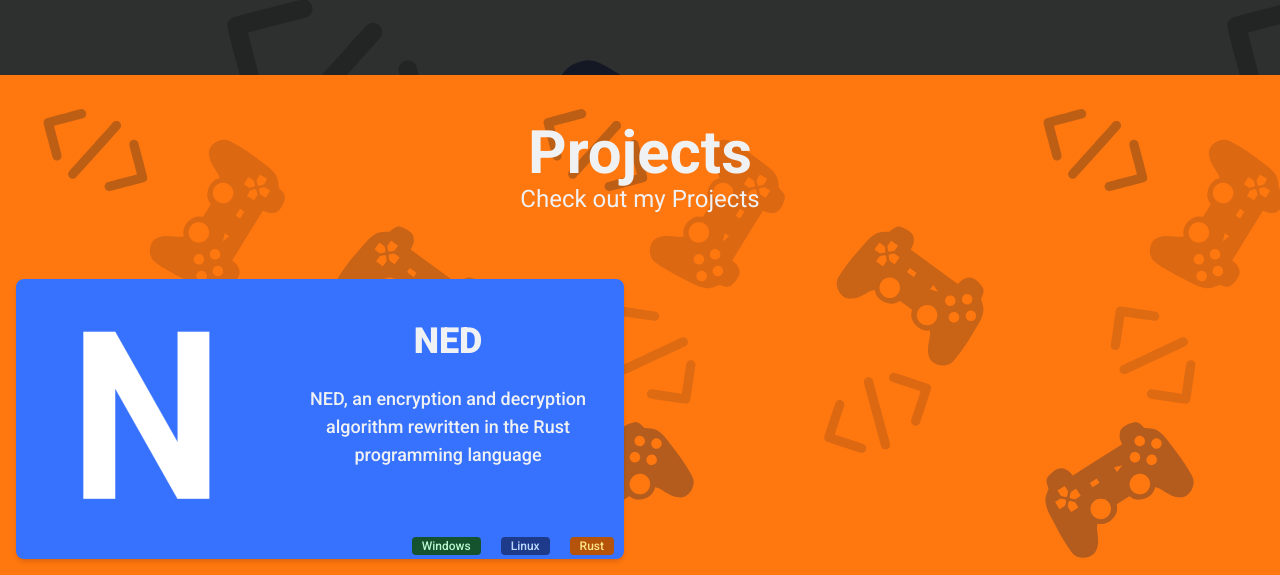
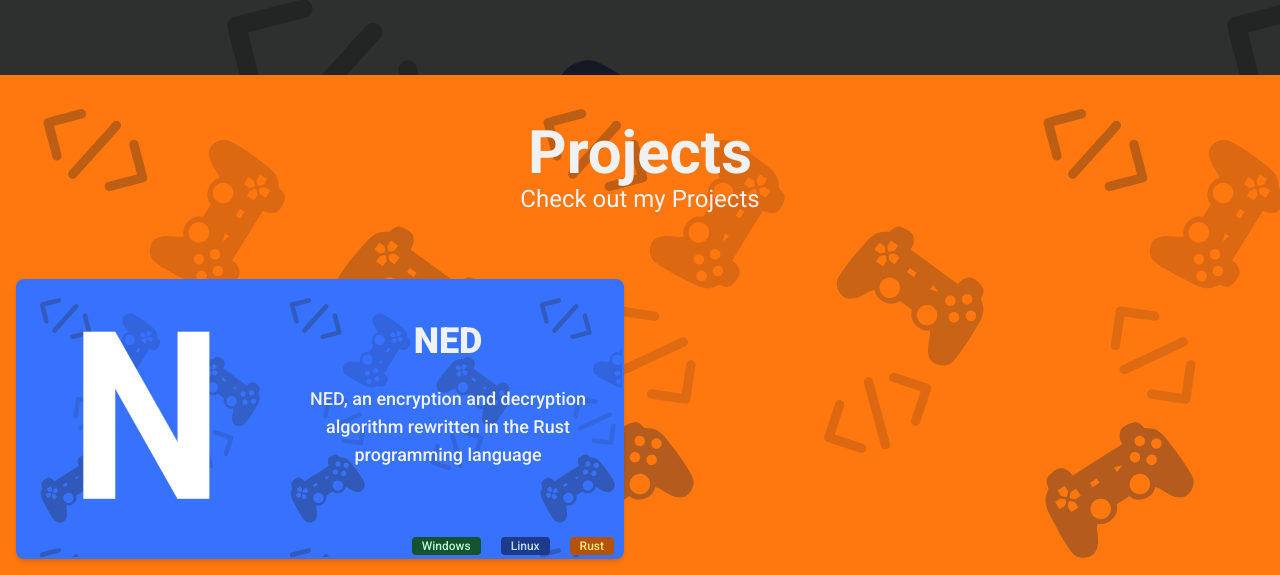
Before and after one commit to TheCaptainMoo/thecaptainmoo.github.io, a website: page docs/index.html in a window 1280 px wide. Shown: the part 2069-2644 px from the top of the page. Drawn offline with Linux system fonts and the light colour scheme.

Commit message:
fixed output and made cards look nicer

```diff
--- a/package.json
+++ b/package.json
@@ -4,8 +4,8 @@
   "description": "",
   "main": "tailwind.config.js",
   "scripts": {
-    "build-css": "tailwindcss build -i ./src/styles.css -o ./public/styles.css",
-    "watch": "tailwindcss -i ./src/styles.css -o ./public/styles.css --watch"
+    "build-css": "tailwindcss build -i ./src/styles.css -o ./docs/styles.css",
+    "watch": "tailwindcss -i ./src/styles.css -o ./docs/styles.css --watch"
   },
   "keywords": [],
   "author": "",
--- a/src/styles.css
+++ b/src/styles.css
@@ -5,7 +5,11 @@
 @tailwind utilities;
 
 .card {
-    @apply m-4 bg-blue2 rounded-lg shadow-md overflow-hidden border-blue2 border-2 hover:border-white transition ease-out duration-500
+    @apply m-4 bg-blue2 bg-repeat bg-[length:250px_250px] rounded-lg shadow-md overflow-hidden border-blue2 border-2 hover:border-white transition ease-out duration-500
+}
+
+.card {
+    background-image: url('images/bluebackground.svg');
 }
 
 .icon {
```
Also changed, not shown: docs/styles.css.
